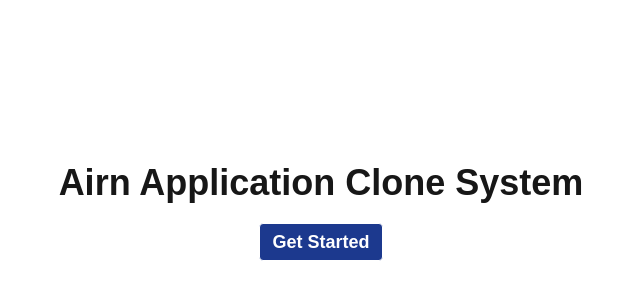
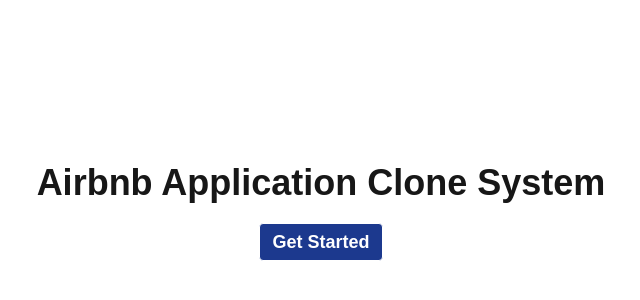
Before and after one commit to Oskwame/alx-project-0x00-setup, a Next.js app in the folder alx-project-0x00/: page / in a window 1280 px wide. Shown: the part 188-488 px from the top of the page, without its empty margins (319-959 px from the left). Built offline with nearby package versions, Linux system fonts and the light colour scheme.

Commit message:
Updated the index.tsx file

```diff
--- a/alx-project-0x00/pages/index.tsx
+++ b/alx-project-0x00/pages/index.tsx
@@ -1,7 +1,7 @@
 const Home: React.FC = () => {
   return(
     <main className="flex flex-col h-screen justify-center items-center text-4xl font-bold">
-      <h1>Airn Application Clone System</h1>
+      <h1>Airbnb Application Clone System</h1>
       <button className="border px-3 py-1 text-lg mt-5 bg-blue-900 text-white rounded hover:bg-blue-700">
         Get Started
       </button>
```
